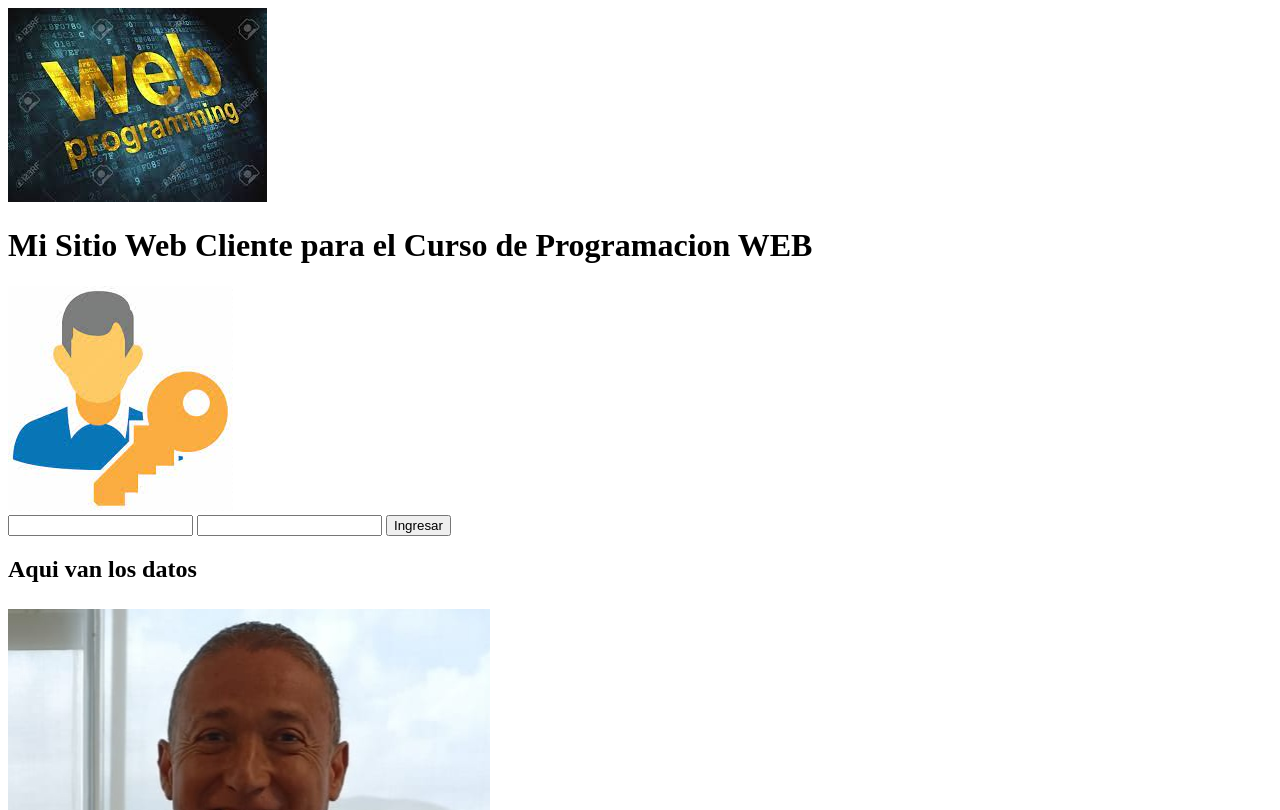
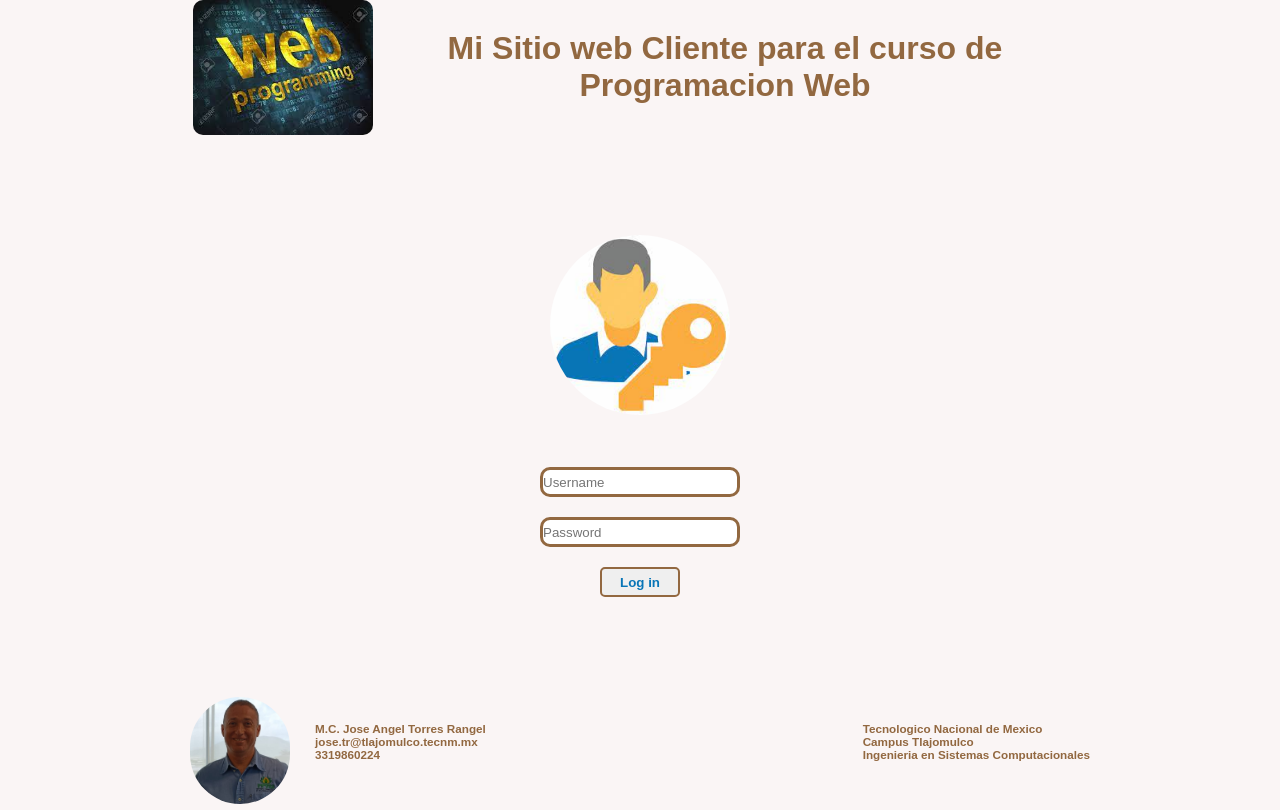
Before and after one commit to jangeltr/cursoProgWebCliente, a plain HTML site: page index.html in a window 1280 px wide. Shown: the top 810 px of the page. Drawn offline with Linux system fonts and the light colour scheme.

Commit message:
version terminada de html y CSS

```diff
--- a/css/index.css
+++ b/css/index.css
@@ -0,0 +1,140 @@
+:root {
+    /* Colors */
+    --colorPrincipal: hsl(0, 33%, 97%);
+    --colorSecundario: #926840;
+    --colorTerciario: #FFCB66;
+    --colorBotones: #0875B7;
+}
+* {
+    box-sizing: border-box;
+    margin: 0;
+    padding: 0;
+}
+body{
+    font-size: 62.5%;
+    font-family: "DM Sans", sans-serif;
+    background-color: var(--colorPrincipal);
+}
+/***************************************************Seccion del encabezado*/
+header{
+    display: block;
+    height: 135px;
+    width: 900px;
+    margin: auto;
+    text-align: center;
+}
+.header__img{
+    float: left;
+    height: 130px;
+    width: 185px;
+}
+.header__title{
+    float: left;
+    height: 130px;
+    width: 700px;
+    padding: 30px 0;
+    text-align: center;
+}
+.header__img img{
+    border-radius: 10px;
+    width: 180px;
+}
+.header__title h1{
+    color: var(--colorSecundario);
+    font-size: 2rem;
+}
+/***************************************************Seccion del articulo*/
+article{
+    display: block;
+    width: 900px;
+    margin: auto;
+    text-align: center;
+    margin-bottom: 100px;
+}
+.In{
+    display: block;
+}
+.article__img{
+    display: block;
+    margin-top: 100px;
+    margin-bottom: 50px;
+}
+.article__img img{
+    border-radius: 100px;
+    width: 180px;
+}
+.article__logIn{
+    display: block;
+    width: 200px;
+    margin: auto;
+}
+.article__logIn input{
+    display: block;
+    width: 100%;
+    margin-top: 20px;
+    margin-bottom: 20px;
+    border: 3px solid var(--colorSecundario);
+    border-radius: 10px;
+    height: 30px;
+    color: var(--colorSecundario);
+}
+.article__logIn input:focus{
+    border: 3px solid var(--colorTerciario);
+    background-color: var(--colorTerciario);
+}
+.article__logIn button{
+    color: var(--colorBotones);
+    border: 2px solid var(--colorSecundario);
+    border-radius: 5px;
+    height: 30px;
+    width: 80px;
+    font-weight: bold;
+}
+/********************************************/
+.datos{
+    display: none;
+    margin-top: 50px;
+    color: var(--colorSecundario);
+}
+.datos__table{
+    width: 100%;
+    position: relative;
+
+}
+.datos table{
+    border: 3px solid;
+    margin: auto;
+}
+.datos th{
+    border:1px solid;
+    width: 200px;
+}
+
+/***************************************************Seccion del footer*/
+footer{
+    width: 900px;
+    height: 110px;
+    margin: auto;
+}
+.footer__img{
+    float: left;
+}
+.footer__img img{
+    border-radius: 100px;
+    width: 100px;
+}
+.footer__datos{
+    float: left;
+    margin-top: 25px;
+    margin-left: 25px;
+}
+.footer__datos h3{
+    color: var(--colorSecundario);
+}
+.footer__ITT{
+    float: right;
+    margin-top: 25px;
+}
+.footer__ITT h3{
+    color: var(--colorSecundario);
+}
--- a/index.html
+++ b/index.html
@@ -4,56 +4,73 @@
     <meta charset="UTF-8">
     <meta http-equiv="X-UA-Compatible" content="IE=edge">
     <meta name="viewport" content="width=device-width, initial-scale=1.0">
-    <title>Curso Prog. Web. Cliente</title>
+    <title>Prog Web Cliente</title>
     <link rel="stylesheet" href="./css/index.css">
     <script src="./js/index.js"></script>
 </head>
 <body>
-    <header>
-        <div>
-            <img src="./recursos/webProgramming.jpeg" alt="">
+    <header class="header">
+        <div class="header__img">
+            <img src="./recursos/webProgramming.jpeg">
         </div>
-        <div>
-            <h1>Mi Sitio Web Cliente para el Curso de Programacion WEB</h1>
+        <div class="header__title">
+            <h1>
+                Mi Sitio web Cliente para el curso de Programacion Web
+            </h1>
         </div>
     </header>
     <article>
-        <div>
-            <div>
+        <div class="In">
+            <div class="article__img">
                 <img src="./recursos/login.jpeg" alt="">
             </div>
-            <div>
-                <input type="text">
-                <input type="text">
-                <button>Ingresar</button>
+            <div class="article__logIn">
+                <input type="text" name="username" id="username" placeholder="Username">
+                <input type="password" name="password" id="password" placeholder="Password">
+                <button id="ingresar">Log in</button>
             </div>
         </div>
-        <div>
-            <h2>Aqui van los datos</h2>
-            <table>
-                <thead>
-                    <th></th>
-                    <th></th>
+        <div class="datos">
+            <h2 class="datos__titulo">
+                Datos de la base de datos
+            </h2>
+            <div class="datos__table">
+                <table>
+                    <thead>
+                        <tr>
+                            <th>
+                            Nombre
+                        </th>
+                        <th>
+                            eMail
+                        </th>
+                        <th>
+                            telefono
+                        </th>
+                    </tr>
                 </thead>
                 <tbody>
+                    <tr>
 
+                    </tr>
                 </tbody>
             </table>
         </div>
+        </div>
     </article>
     <footer>
-        <div>
+        <div class="footer__img">
             <img src="./recursos/foto.jpg" alt="">
         </div>
-        <div>
-            <h3>Jose Angel Torres Rangel</h3>
+        <div class="footer__datos">
+            <h3>M.C. Jose Angel Torres Rangel</h3>
+            <h3>jose.tr@tlajomulco.tecnm.mx</h3>
             <h3>3319860224</h3>
-            <h3>jose.tr@tlajomulco.tecnm.mx</h3>
         </div>
-        <div>
+        <div class="footer__ITT">
             <h3>Tecnologico Nacional de Mexico</h3>
             <h3>Campus Tlajomulco</h3>
-            <h3>Ing. Sistemas Computacionales</h3>
+            <h3>Ingenieria en Sistemas Computacionales</h3>
         </div>
     </footer>
 </body>
```
Also changed, not shown: git.txt.
